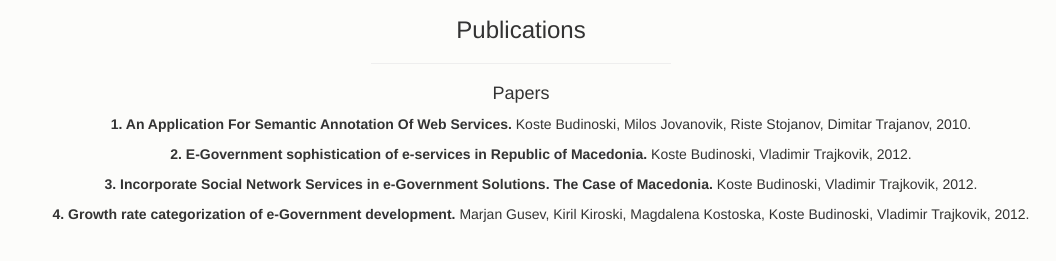
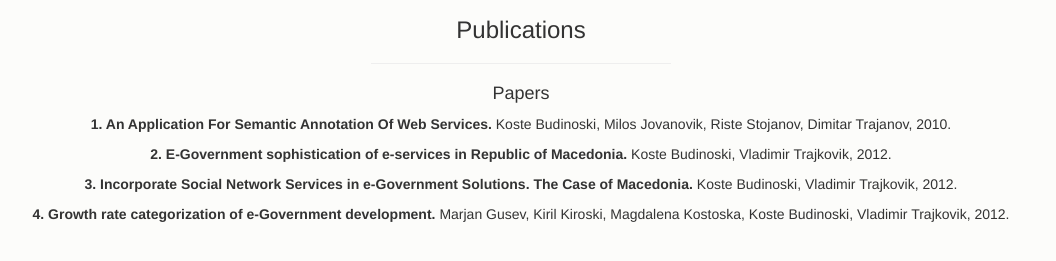
Before and after one commit to kostebudinoski/kostebudinoski.github.io, a plain HTML site: page publications.html in a window 1280 px wide. Shown: the part 63-324 px from the top of the page, without its empty margins (119-1175 px from the left). Drawn offline with nearby package versions, Linux system fonts and the light colour scheme.

Commit message:
Update css

```diff
--- a/publications.html
+++ b/publications.html
@@ -14,8 +14,8 @@
     }
     .pub-list {
         list-style-type: none;
-        margin-left: auto;
-        margin-right: auto;
+        margin: 0;
+		padding: 0;
     }
     .pub-list li {
         padding-bottom: 10px;
```
